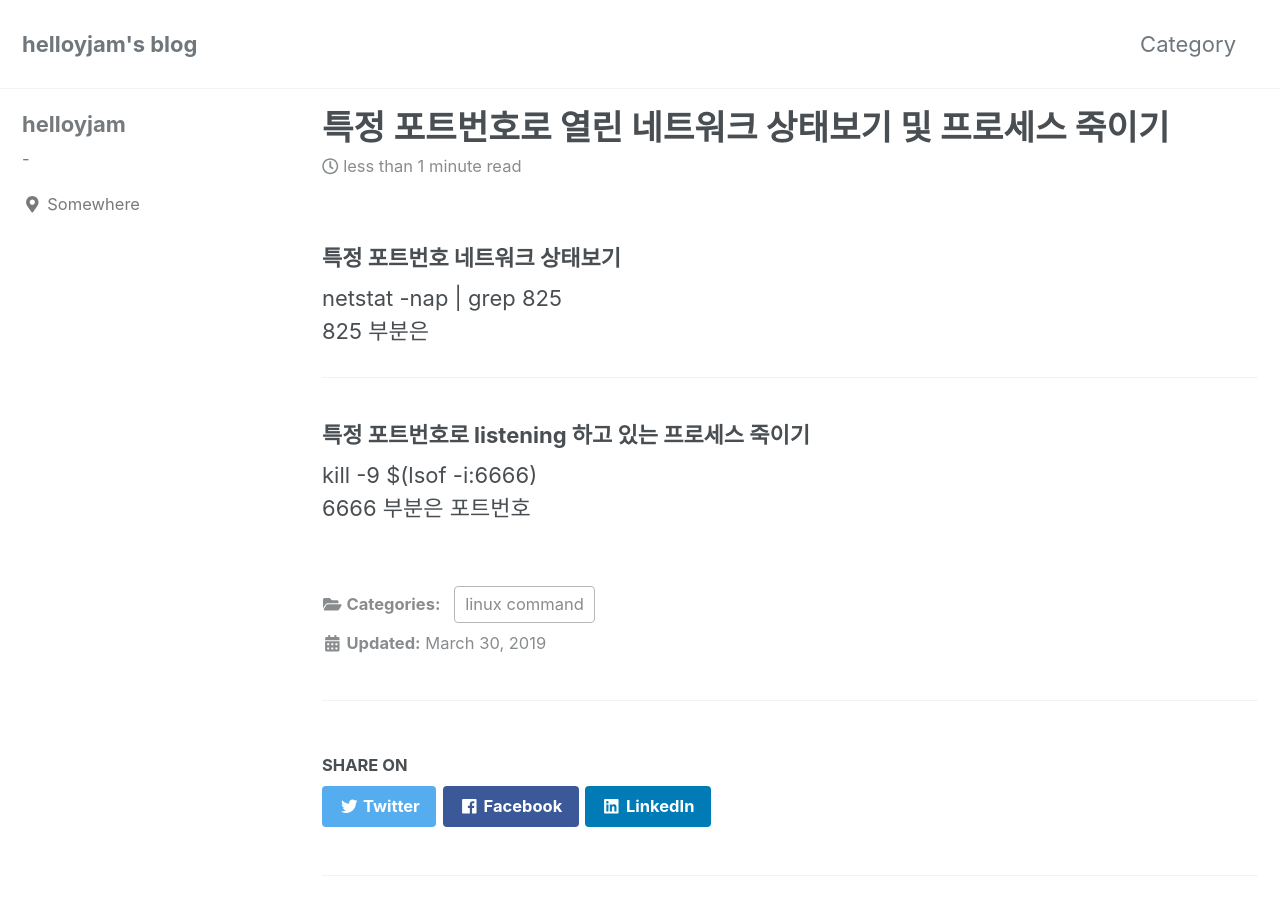
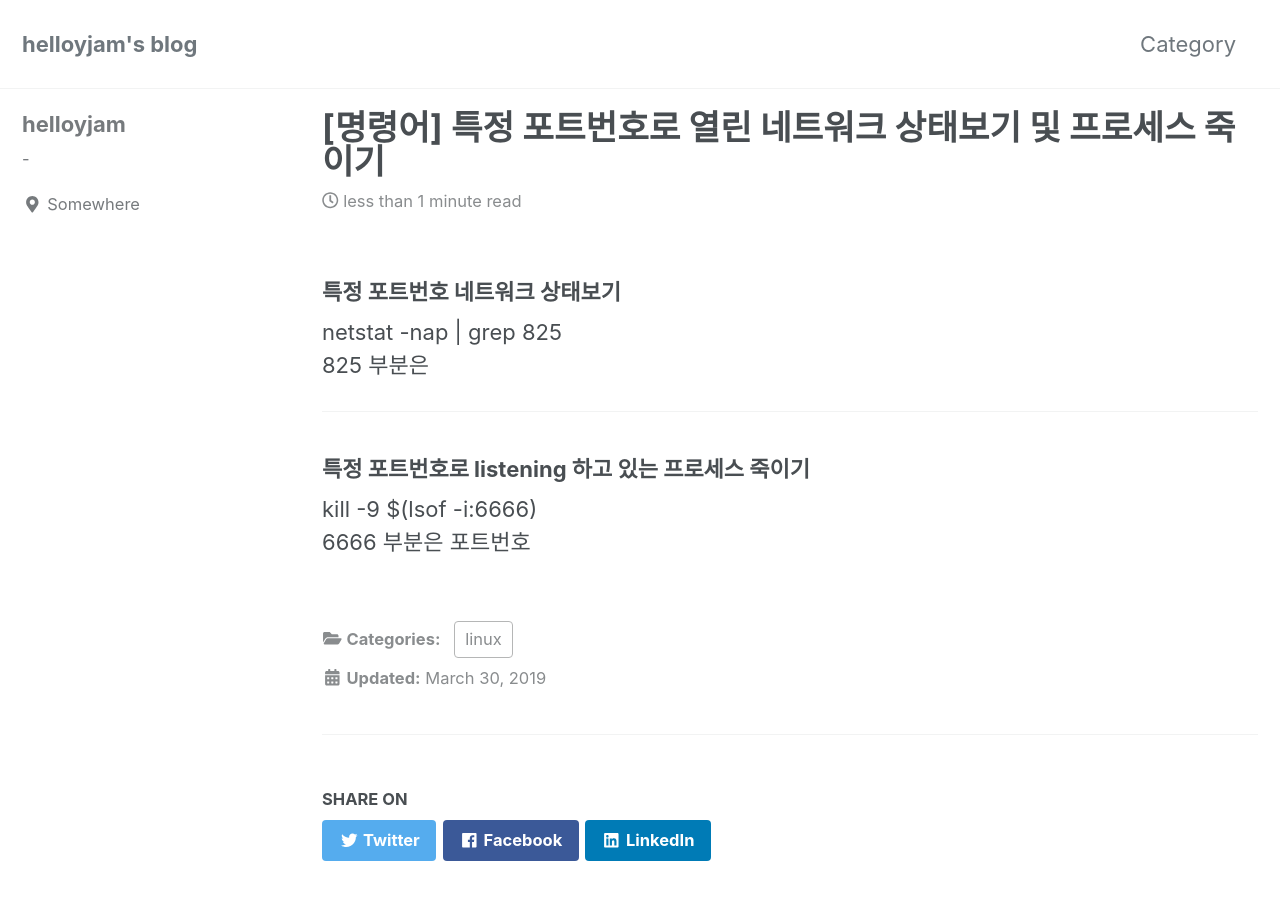
Before and after one commit to helloyjam/helloyjam.github.io, a Jekyll site: the page built from _posts/2019-03-29-linux-netstat-port.md, in a window 1280 px wide and 900 px high. Built offline with Jekyll 4.4.1, drawn with Linux system fonts in a browser that asks for light colours; cached includes are drawn as plain includes.

Commit message:
Update 2019-03-29-linux-netstat-port.md

```diff
--- a/_posts/2019-03-29-linux-netstat-port.md
+++ b/_posts/2019-03-29-linux-netstat-port.md
@@ -1,8 +1,8 @@
 ---
-title: "특정 포트번호로 열린 네트워크 상태보기 및 프로세스 죽이기 "
+title: "[명령어] 특정 포트번호로 열린 네트워크 상태보기 및 프로세스 죽이기 "
 classes: wide
 categories:
-  - linux command
+  - linux
 date: 2019-03-29 19:00:00 -0600
 ---
 
```
